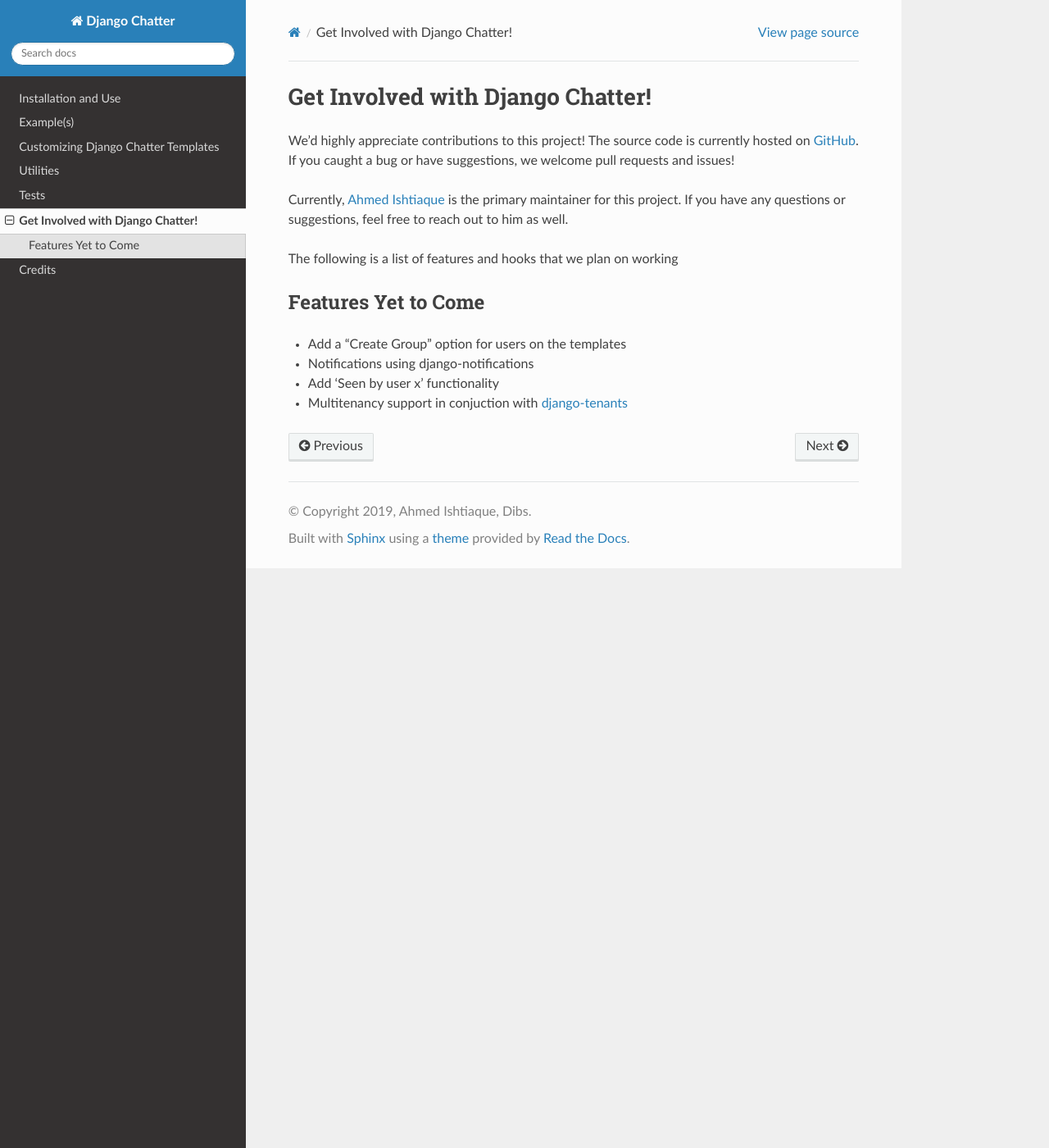
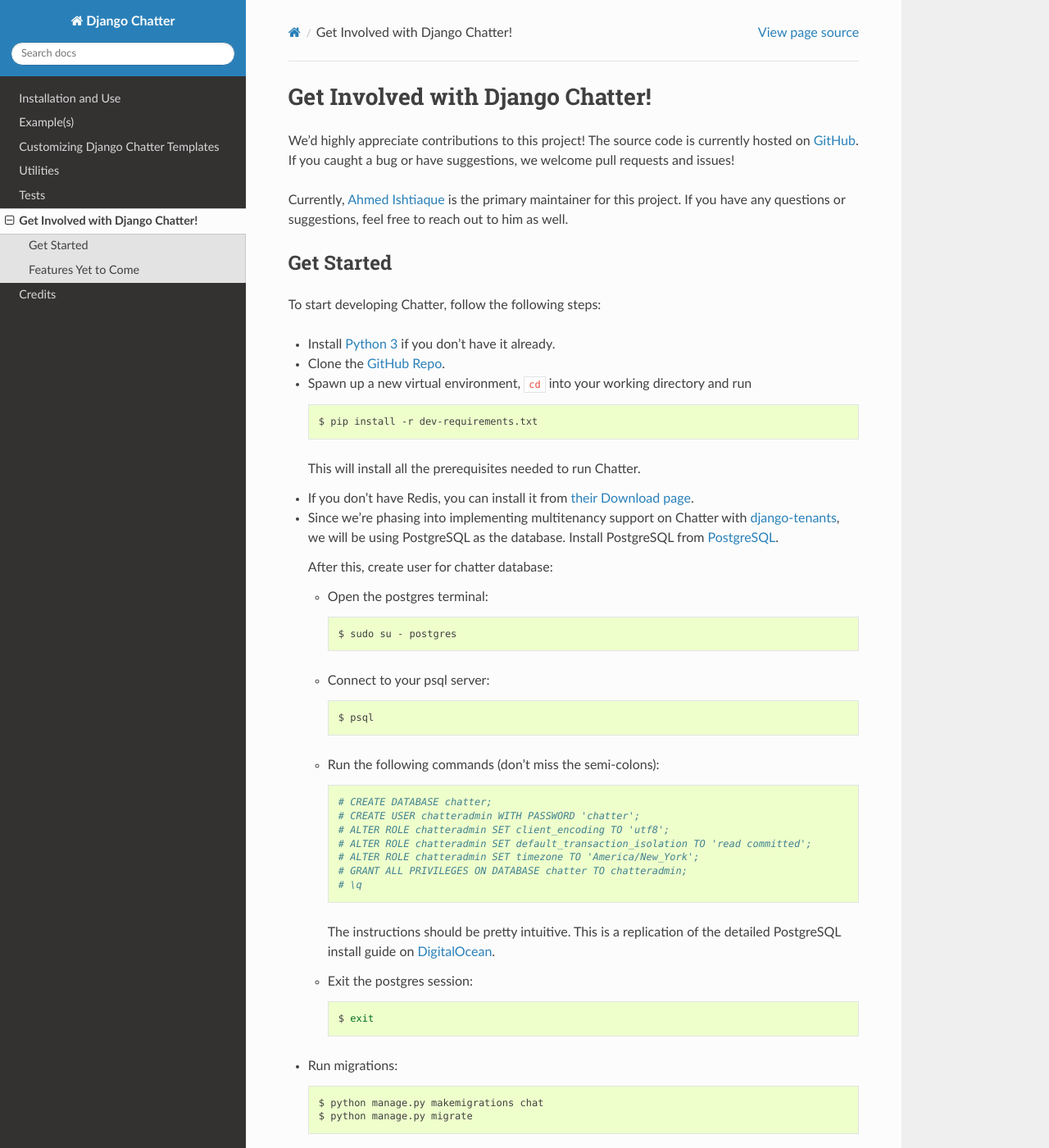
Before and after one commit to dibs-devs/chatter, a Sphinx documentation site: the page built from docs/source/templates/develop.rst, in a window 1280 px wide and 1400 px high. Shown: the whole window at 82% size. Built offline with Sphinx 7.4.7 and the Read the Docs theme 2.0.0, drawn with Linux system fonts in a browser that asks for light colours; some of the changed text lies outside the part shown.

Commit message:
Added more docs for developers. Completed instructions for installing

```diff
--- a/docs/source/templates/develop.rst
+++ b/docs/source/templates/develop.rst
@@ -5,11 +5,98 @@
 hosted on `GitHub <https://www.github.com/dibs-devs/chatter>`_. If you caught a
 bug or have suggestions, we welcome pull requests and issues!
 
-Currently, `Ahmed Ishtiaque <ishtiaque06.github.io>`_ is the primary maintainer
+Currently, `Ahmed Ishtiaque <https://ishtiaque06.github.io>`_ is the primary maintainer
 for this project. If you have any questions or suggestions, feel free to
 reach out to him as well.
 
-The following is a list of features and hooks that we plan on working
+Get Started
+-----------
+
+To start developing Chatter, follow the following steps:
+
+* Install `Python 3 <https://www.python.org/>`_ if you don't have it already.
+* Clone the `GitHub Repo <https://github.com/dibs-devs/chatter>`_.
+* Spawn up a new virtual environment, :code:`cd` into your working directory
+  and run
+
+  .. code-block:: bash
+
+    $ pip install -r dev-requirements.txt
+
+  This will install all the prerequisites needed to run Chatter.
+* If you don't have Redis, you can install it from
+  `their Download page <https://redis.io/download>`_.
+
+* Since we're phasing into implementing multitenancy support on Chatter with
+  `django-tenants <https://www.github.com/tomturner/django-tenants>`_, we will
+  be using PostgreSQL as the database. Install PostgreSQL from
+  `PostgreSQL <https://www.postgresql.org/>`_.
+
+  After this, create user for chatter database:
+
+  * Open the postgres terminal:
+
+    .. code-block:: bash
+
+      $ sudo su - postgres
+
+  * Connect to your psql server:
+
+    .. code-block:: bash
+
+      $ psql
+
+  * Run the following commands (don't miss the semi-colons):
+
+    .. code-block:: bash
+
+      # CREATE DATABASE chatter;
+      # CREATE USER chatteradmin WITH PASSWORD 'chatter';
+      # ALTER ROLE chatteradmin SET client_encoding TO 'utf8';
+      # ALTER ROLE chatteradmin SET default_transaction_isolation TO 'read committed';
+      # ALTER ROLE chatteradmin SET timezone TO 'America/New_York';
+      # GRANT ALL PRIVILEGES ON DATABASE chatter TO chatteradmin;
+      # \q
+
+    The instructions should be pretty intuitive. This is a replication of the
+    detailed PostgreSQL install guide on
+    `DigitalOcean <https://www.digitalocean.com/
+    community/tutorials/how-to-use-postgresql-with-your-django-application
+    -on-ubuntu-14-04>`_.
+
+  * Exit the postgres session:
+
+    .. code-block:: bash
+
+      $ exit
+
+* Run migrations:
+
+  .. code-block:: bash
+
+    $ python manage.py makemigrations chat
+    $ python manage.py migrate
+
+* Create a superuser for chatter:
+
+  .. code-block:: bash
+
+    $ python manage.py createsuperuser
+
+* Run the development server:
+
+  .. code-block:: bash
+
+    $ python manage.py runserver
+
+* (Optional) if you want to streamline the login/logout mechanisms, feel free to
+  add a :code:`login.html` file to `chat/templates/registration` folder. This
+  should give you a form to log in. Django's
+  `template <https://docs.djangoproject.com/
+  en/2.1/topics/auth/default/#django.contrib.auth.views.LoginView>`_
+  for that is pretty adequate.
+
+The following is a list of features and hooks that we plan on bringing to Chatter:
 
 Features Yet to Come
 --------------------
```
Also changed, not shown: docs/source/templates/installuse.rst (+63 -16 lines), 2 other files.
